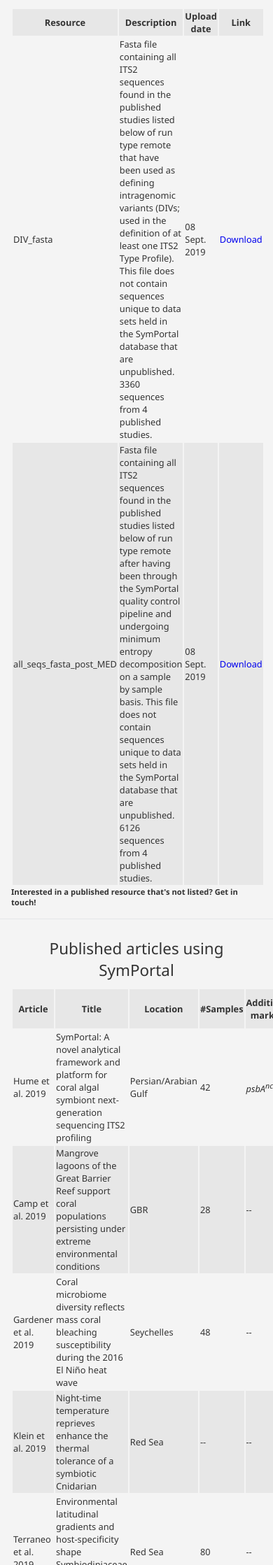
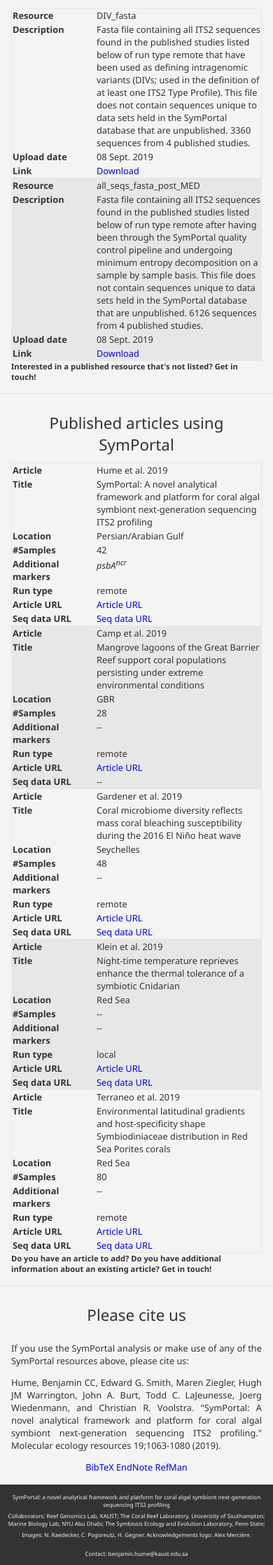
Before and after one commit to reefgenomics/symportal-web-app, a Flask app: page / in a window 390 px wide. Shown: the part 1529-3766 px from the top of the page at 70% size. Run offline with Flask 2, Linux system fonts and the light colour scheme; some libraries are stand-ins or nearby versions.

Commit message:
mobile friendly tables

```diff
--- a/sp_app/static/css/index.css
+++ b/sp_app/static/css/index.css
@@ -268,6 +268,9 @@
     padding-bottom:10px;
 }
 
+
+
+/* For when we are working on a mobile*/
 @media (max-width: 560px){
     /* Showcase background */
     #nav_cont{
@@ -327,7 +330,43 @@
 
     }
 
+    table{
+    border-collapse: collapse;
+    border-spacing: 10px 30px;
+    }
+
+    table thead{
+        display: none;
+    }
+
+    table td{
+        display: flex;
+    }
+
+    table tr{
+        border: 1px solid #e4e6e8;
+
+    }
+
+    table td::before{
+        content: attr(label);
+        font-weight: bold;
+        width: 120px;
+        min-width: 120px;
+    }
+
+    #cite_us_text{
+        text-align: justify;
+    }
+
+    #citation_links{
+        text-align: center;
+    }
+
 }
+
+
+
 @media (max-height: 500px){
     .content .text{
         display: None;
--- a/sp_app/static/js/index.js
+++ b/sp_app/static/js/index.js
@@ -23,11 +23,13 @@
 }
 
 
+
+// Populate the published articles tables
 function populate_article_table(data){
 
     // Get the table object to which we append rows and cells
     var table = document.getElementById('published_articles_table');
-
+    var tbody = table.querySelector("tbody")
     // For each article create row if published
     data.forEach(function(article, index){
         // If the article is not yet published, then do not add to table
@@ -49,11 +51,15 @@
         // Add a cell for each field
         table_fields = ["article_name", "title", "location", "num_samples",
                         "additional_markers", "run_type", "article_url", "seq_data_url"];
+        // The labels that we will asign as attribute label and that will be used when doing the mobile
+        // version of the table
+        labels = ["Article", "Title", "Location", "#Samples", "Additional markers", "Run type", "Article URL", "Seq data URL"]
 
-        table_fields.forEach(function(field_key){
+        table_fields.forEach(function(field_key, index){
             // If url then need to make <a> otherwise plain div
             if (field_key.includes("url")){
                 var td = document.createElement('td');
+                td.setAttribute("label", labels[index]);
                 // set the href to the appropriate value
                 if (field_key == "article_url"){
 //                    td.innerHTML = "Article URL"
@@ -89,11 +95,12 @@
             }else{
                 // if not a url then we need a normal div
                 var td = document.createElement('td');
+                td.setAttribute("label", labels[index]);
                 td.innerHTML = article[field_key];
             }
             tr.appendChild(td);
         });
-        table.appendChild(tr)
+        tbody.appendChild(tr)
     });
 
 //    return tr;
--- a/sp_app/templates/index.html
+++ b/sp_app/templates/index.html
@@ -88,24 +88,27 @@
         <div class="container middle_container">
             <h3 class="light_header">Resources</h3>
             <table id="resources_table">
+                <thead>
                     <tr class="row_on">
                         <th>Resource</th>
                         <th>Description</th>
                         <th>Upload date</th>
                         <th>Link</th>
                     </tr>
+                </thead>
+                <tbody>
                     <tr class="hover_row row_off">
-                    <td>
+                        <td label="Resource">
                             DIV_fasta
                         </td>
-                    <td>
+                        <td label="Description">
                             Fasta file containing all ITS2 sequences found in the published studies listed below of run type remote that have been used as defining intragenomic variants (DIVs; used in the definition of at least one ITS2 Type Profile).
                             This file does not contain sequences unique to data sets held in the SymPortal database that are unpublished. 3360 sequences from 4 published studies.
                         </td>
-                    <td>
+                        <td label="Upload date">
                             08 Sept. 2019
                         </td>
-                    <td>
+                        <td label="Link">
                             <a href=" {{ url_for('static', filename='resources/DIV_seqs_20190908.fasta') }}">
                                 <div style="height:100%;width:100%;">
                                     Download
@@ -114,17 +117,17 @@
                         </td>
                     </tr>
                     <tr class="hover_row row_on">
-                    <td>
+                        <td label="Resource">
                             all_seqs_fasta_post_MED
                         </td>
-                    <td>
+                        <td label="Description">
                             Fasta file containing all ITS2 sequences found in the published studies listed below of run type remote after having been through the SymPortal quality control pipeline and undergoing minimum entropy decomposition on a sample by sample basis.
                             This file does not contain sequences unique to data sets held in the SymPortal database that are unpublished. 6126 sequences from 4 published studies.
                         </td>
-                    <td>
+                        <td label="Upload date">
                             08 Sept. 2019
                         </td>
-                    <td>
+                        <td label="Link">
                             <a href="{{ url_for('static', filename='resources/all_seqs_post_med_20190908.fasta') }}">
                                 <div style="height:100%;width:100%;">
                                     Download
@@ -132,6 +135,8 @@
                             </a>
                         </td>
                     </tr>
+                </tbody>
+
             </table>
             <p class="table_footnotes">Interested in a published resource that's not listed? Get in touch!</p>
         </div>
@@ -144,6 +149,7 @@
         <div class="container middle_container">
             <h3 class="light_header">Published articles using SymPortal</h3>
             <table id="published_articles_table">
+                <thead>
                     <tr class="row_on">
                         <th>Article</th>
                         <th>Title</th>
@@ -154,6 +160,10 @@
                         <th>Article URL</th>
                         <th>Seq data URL</th>
                     </tr>
+                </thead>
+                <tbody>
+                <!-- Article rows will go in here-->
+                </tbody>
             </table>
             <p class="table_footnotes">Do you have an article to add? Do you have additional information about an existing article? Get in touch!</p>
         </div>
@@ -163,12 +173,15 @@
     <section class="cite_us bg-light">
         <div class="container middle_container">
             <h3 class="light_header">Please cite us</h3>
-            <div style="font-size: 0.8em;">
+            <div style="font-size: 0.8em;" id="cite_us_text">
                 <p>If you use the SymPortal analysis or make use of any of the SymPortal resources above, please cite us:</p>
                 <p>Hume, Benjamin CC, Edward G. Smith, Maren Ziegler, Hugh JM Warrington, John A. Burt, Todd C. LaJeunesse, Joerg Wiedenmann, and Christian R. Voolstra. "SymPortal: A novel analytical framework and platform for coral algal symbiont next‐generation sequencing ITS2 profiling." Molecular ecology resources 19;1063-1080 (2019).</p>
+                <div id="citation_links">
                     <a href="{{ url_for('static', filename='resources/bibtex_ref.txt') }}">BibTeX</a>
                     <a href="{{ url_for('static', filename='resources/symportal_endnote_ref.enw') }}">EndNote</a>
                     <a href="{{ url_for('static', filename='resources/symportal_refman_ref.ris') }}">RefMan</a>
+                </div>
+
             </div>
         </div>
 
```
Lines whose indentation alone changed are shown as unchanged.
